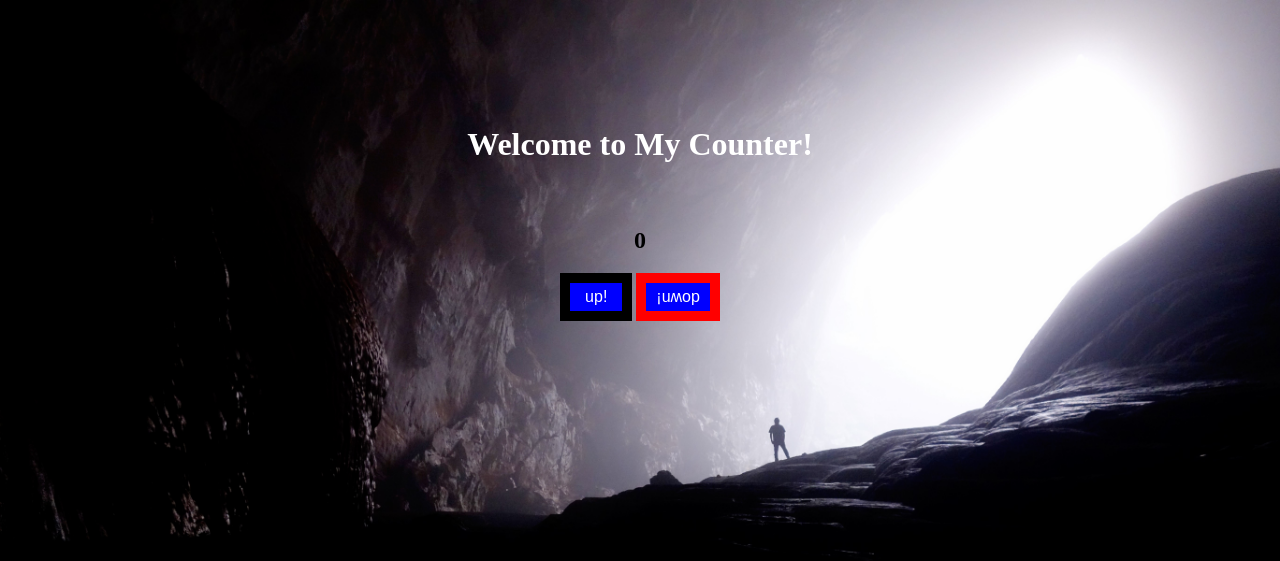
After one commit to Wyattb413/codeup.dev, a PHP site: page /counter.php in a window 1280 px wide. The commit adds this page. Shown: the top 561 px of the page. Run offline with PHP 8.4, Linux system fonts and the light colour scheme.

Commit message:
counter exercise

```diff
--- /dev/null
+++ b/public/counter.php
@@ -0,0 +1,74 @@
+<?php
+
+function pageCtrl() {
+	$numCount = [];
+	if (isset($_GET['numCount'])) {
+		$numCount['number'] = $_GET['numCount'];
+	} else {
+		$numCount['number'] = 0;
+	}
+	return $numCount;
+}
+
+extract(pageCtrl());
+
+?>
+
+
+<!DOCTYPE html>
+<html>
+	<head>
+		<title>Counter PHP</title>
+		<style type="text/css">
+			body {
+				text-align: center;
+				background: url(/img/cave.jpeg);
+				background-color: black;
+				background-size: cover;
+			}
+
+			h1 {
+				color: white;
+				margin-top: 10%;
+			}
+
+			h2 {
+				margin-top: 5%;
+			}
+
+			.button1 {
+			    text-decoration: none;
+			    font: menu;
+			    display: inline-block;
+			    padding: 5px 15px;
+			    background: blue;
+			    color: white;
+			    border-style: solid;
+			    border-width: 10px;
+			    border-color: black;
+			}
+
+			.button2 {
+			    text-decoration: none;
+			    font: menu;
+			    display: inline-block;
+			    padding: 5px 10px;
+			    background: blue;
+			    color: white;
+			    border-style: solid;
+			    border-width: 10px;
+			    border-color: red;
+			}
+
+			a:active {
+			    border-color: white;
+			}
+		</style>
+	</head>
+	<body>
+		<h1>Welcome to My Counter!</h1>
+		<h2><?= $number; ?></h2>
+		<a class="button1" href="http://codeup.dev/counter.php?numCount=<?= $number + 1 ?>">up!</a>
+		<a class="button2" href="http://codeup.dev/counter.php?numCount=<?= $number - 1 ?>">¡uʍop</a>
+	</body>
+</html>
```
Also changed, not shown: public/ping.php (added, +14 -0 lines), public/pong.php (added, +14 -0 lines), public/server-name-generator.php (+48 -44 lines), public/img/cave.jpeg (added).
